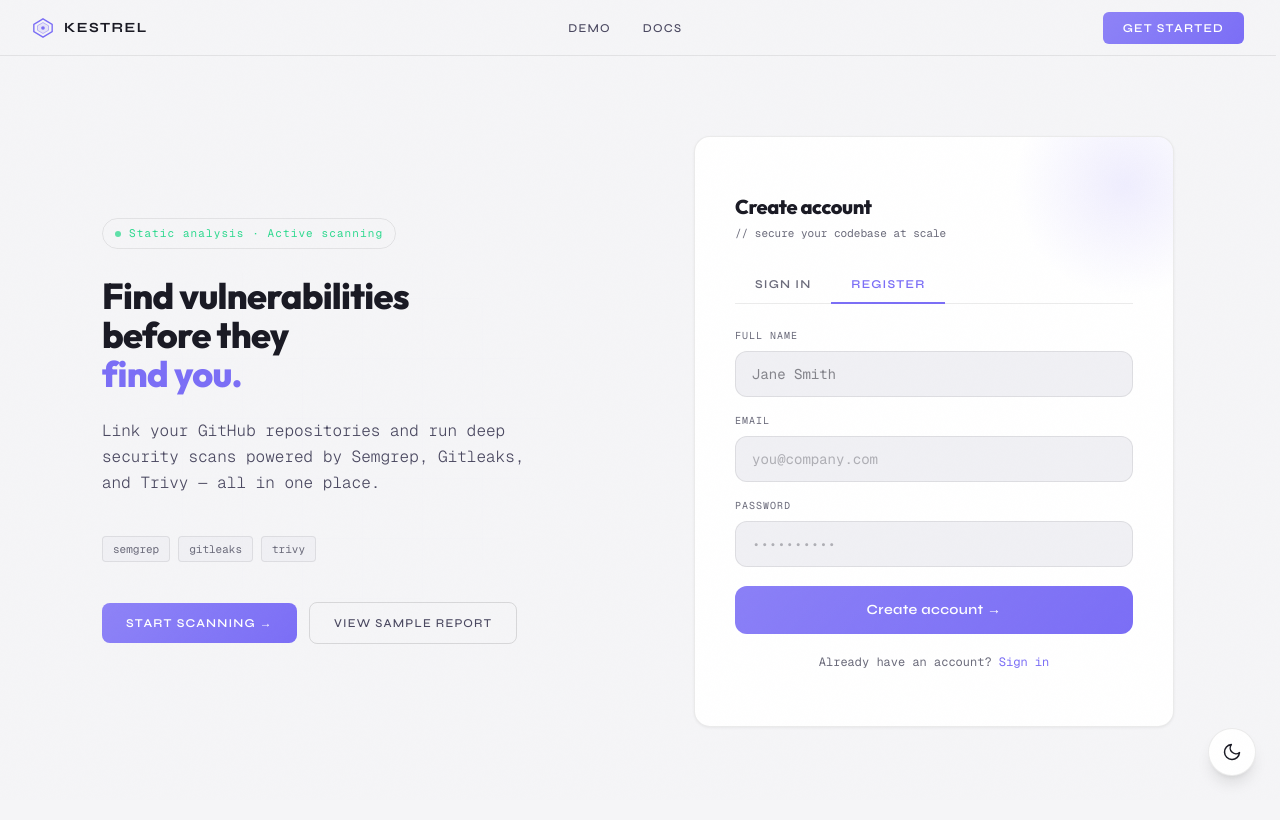
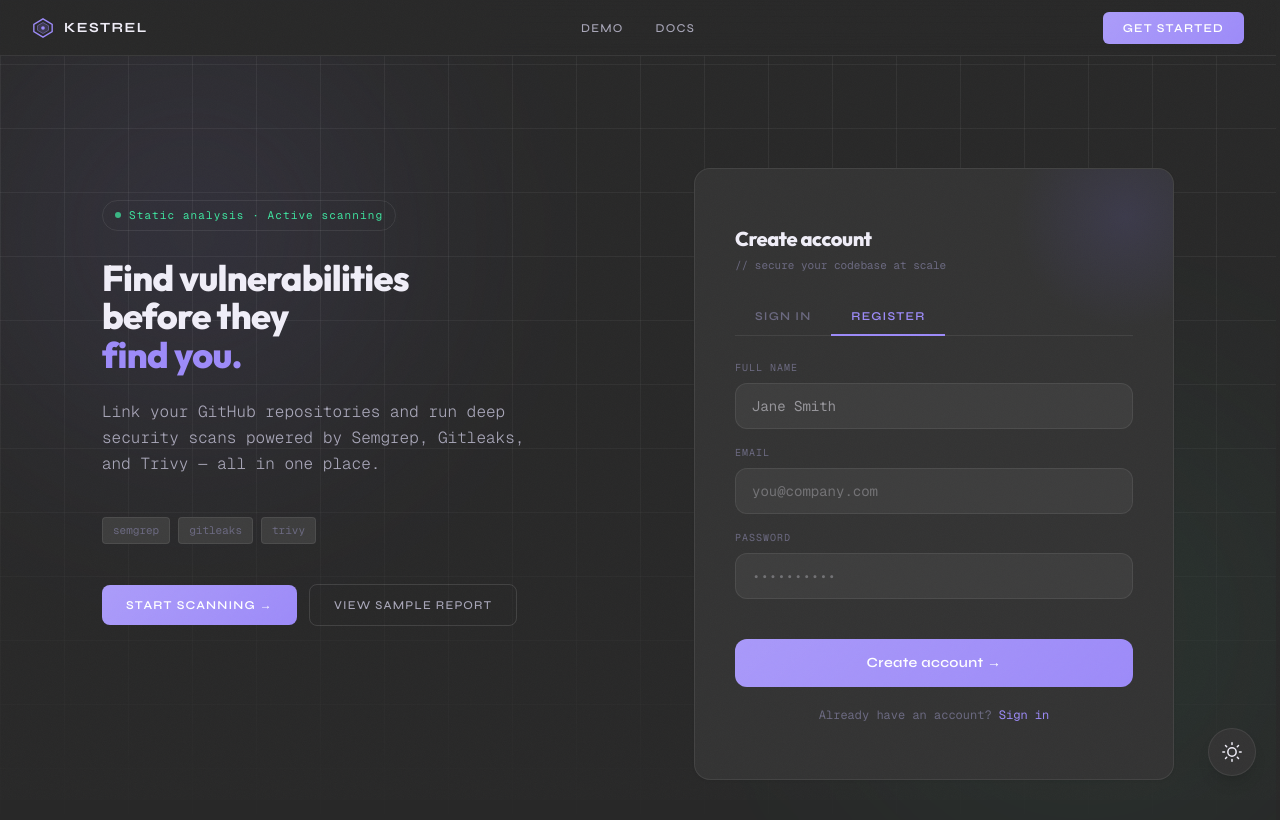
Before and after one commit to KingsBo/2026-UniHack, a Next.js app in the folder frontend/: page / in a window 1280 px wide. Both pictures are taken after a click on the button "Register". Shown: the top 820 px of the page. Built offline with nearby package versions, Linux system fonts and the light colour scheme.

Commit message:
minor edits to results page, animation on the layout page and background

```diff
--- a/frontend/src/app/page.tsx
+++ b/frontend/src/app/page.tsx
@@ -3,9 +3,32 @@ import Hero from '@/components/landing/Hero'
 
 export default function LandingPage() {
   return (
-    <main className="min-h-screen flex flex-col" style={{ background: 'var(--bg0)' }}>
-      <Header variant="landing" />
-      <Hero />
+    <main className="min-h-screen flex flex-col relative overflow-hidden" style={{ background: 'var(--bg0)' }}>
+      {/* Background Decor */}
+      <div className="absolute inset-0 z-0 pointer-events-none flex justify-center overflow-hidden">
+        {/* Top-left accent glow */}
+        <div className="absolute top-[-10%] left-[-10%] w-[50vw] h-[50vw] rounded-full blur-[100px] opacity-70"
+             style={{ background: 'radial-gradient(circle, var(--accent-dim) 0%, transparent 70%)' }} />
+
+        {/* Bottom-right green glow */}
+        <div className="absolute bottom-[-10%] right-[-10%] w-[50vw] h-[50vw] rounded-full blur-[120px] opacity-70"
+             style={{ background: 'radial-gradient(circle, var(--green-dim) 0%, transparent 70%)' }} />
+
+        {/* Subtle full-page grid */}
+        <div className="absolute inset-0 opacity-70"
+             style={{
+               backgroundImage: 'linear-gradient(var(--border) 1px, transparent 1px), linear-gradient(90deg, var(--border) 1px, transparent 1px)',
+               backgroundSize: '4rem 4rem',
+               maskImage: 'linear-gradient(to bottom, black 30%, transparent 100%)',
+               WebkitMaskImage: 'linear-gradient(to bottom, black 30%, transparent 100%)'
+             }} />
+      </div>
+
+      {/* Main Content */}
+      <div className="relative z-10 flex flex-col flex-1 pointer-events-auto w-full">
+        <Header variant="landing" />
+        <Hero />
+      </div>
     </main>
   )
 }
--- a/frontend/src/app/result/[id]/page.tsx
+++ b/frontend/src/app/result/[id]/page.tsx
@@ -32,7 +32,7 @@ export default function ResultPage() {
         {/* Back */}
         <Link
           href="/dashboard"
-          className="inline-flex items-center gap-1.5 font-mono text-[11px] mb-8 transition-colors hover:opacity-80"
+          className="inline-flex items-center gap-1.5 font-mono text-xs mb-8 transition-colors hover:opacity-80"
           style={{ color: 'var(--text-muted)' }}
         >
           ← back to dashboard
--- a/frontend/src/components/dashboard/RepoCard.tsx
+++ b/frontend/src/components/dashboard/RepoCard.tsx
@@ -13,7 +13,7 @@ export default function RepoCard({ repo, onScan }: RepoCardProps) {
 
   return (
     <div
-      className="relative flex flex-col overflow-hidden rounded-xl p-5 cursor-pointer transition-all duration-200 h-full"
+      className="relative flex flex-col overflow-hidden rounded-xl p-5 transition-all duration-200 h-full"
       style={{
         background: 'var(--bg1)',
         border: `1px solid ${hovered ? 'var(--border-hover)' : 'var(--border)'}`,
--- a/frontend/src/components/landing/Hero.tsx
+++ b/frontend/src/components/landing/Hero.tsx
@@ -9,7 +9,7 @@ export default function Hero() {
   const router = useRouter()
 
   return (
-    <section className="flex-1 grid grid-cols-2 gap-28 items-center max-w-6xl mx-auto w-full px-10 py-20 min-h-[calc(100vh-56px)]">
+    <section className="flex-1 grid grid-cols-2 gap-28 items-start max-w-6xl mx-auto w-full px-10 py-20 mt-16 min-h-[calc(100vh-120px)]">
 
       {/* Left */}
       <div className="relative">
@@ -62,7 +62,7 @@ export default function Hero() {
       </div>
 
       {/* Right — Sign in / Register card (auth form) */}
-      <div id="auth-form" className="relative overflow-hidden rounded-2xl px-10 py-14 scroll-mt-24 flex flex-col justify-center min-h-[420px]"
+      <div id="auth-form" className="relative overflow-hidden rounded-2xl px-10 py-14 scroll-mt-24 flex flex-col justify-center transition-all duration-300 ease-in-out -mt-8"
         style={{ background: 'var(--bg1)', border: '1px solid var(--border)', boxShadow: '0 1px 3px rgba(0,0,0,0.06)' }}>
         {/* Glow */}
         <div className="absolute -top-16 -right-16 w-56 h-56 rounded-full pointer-events-none"
@@ -90,11 +90,29 @@ export default function Hero() {
           ))}
         </div>
 
-        {/* Fields — fixed height so Sign in and Register don't shift the page; Sign in content vertically centered */}
-        <div className={`h-[218px] ${tab === 'signin' ? 'flex flex-col' : ''}`}>
-          {tab === 'signin' ? (
-            <>
-              <div className="flex flex-1 flex-col justify-center space-y-4 min-h-0">
+        {/* Fields */}
+        <div className="flex flex-col">
+          {/* Animated extra field for Register */}
+          <div
+            className="grid transition-all duration-300 ease-in-out"
+            style={{
+              gridTemplateRows: tab === 'register' ? '1fr' : '0fr',
+              opacity: tab === 'register' ? 1 : 0
+            }}
+          >
+            <div className="overflow-hidden">
+              <div className="pb-4">
+                <label className="block font-mono text-[10px] tracking-widest uppercase mb-2" style={{ color: 'var(--text-muted)' }}>Full name</label>
+                <input type="text" placeholder="Jane Smith"
+                  className="w-full px-4 py-3 text-sm font-mono rounded-xl outline-none transition-all"
+                  style={{ background: 'var(--bg2)', border: '1px solid var(--border)', color: 'var(--text-primary)' }}
+                  onFocus={(e) => { e.target.style.borderColor = 'var(--accent)'; e.target.style.boxShadow = '0 0 0 3px var(--accent-dim)' }}
+                  onBlur={(e) => { e.target.style.borderColor = ''; e.target.style.boxShadow = 'none' }} />
+              </div>
+            </div>
+          </div>
+
+          <div className="space-y-4">
             <div>
               <label className="block font-mono text-[10px] tracking-widest uppercase mb-2" style={{ color: 'var(--text-muted)' }}>Email</label>
               <input type="email" placeholder="you@company.com"
@@ -112,36 +130,6 @@ export default function Hero() {
                 onBlur={(e) => { e.target.style.borderColor = ''; e.target.style.boxShadow = 'none' }} />
             </div>
           </div>
-              <div className="h-[62px] w-full shrink-0 invisible pointer-events-none select-none" aria-hidden="true" />
-            </>
-          ) : (
-            <div className="space-y-4">
-              <div>
-                <label className="block font-mono text-[10px] tracking-widest uppercase mb-2" style={{ color: 'var(--text-muted)' }}>Full name</label>
-                <input type="text" placeholder="Jane Smith"
-                  className="w-full px-4 py-3 text-sm font-mono rounded-xl outline-none transition-all"
-                  style={{ background: 'var(--bg2)', border: '1px solid var(--border)', color: 'var(--text-primary)' }}
-                  onFocus={(e) => { e.target.style.borderColor = 'var(--accent)'; e.target.style.boxShadow = '0 0 0 3px var(--accent-dim)' }}
-                  onBlur={(e) => { e.target.style.borderColor = ''; e.target.style.boxShadow = 'none' }} />
-              </div>
-              <div>
-                <label className="block font-mono text-[10px] tracking-widest uppercase mb-2" style={{ color: 'var(--text-muted)' }}>Email</label>
-                <input type="email" placeholder="you@company.com"
-                  className="w-full px-4 py-3 text-sm font-mono rounded-xl outline-none transition-all placeholder:opacity-60"
-                  style={{ background: 'var(--bg2)', border: '1px solid var(--border)', color: 'var(--text-primary)' }}
-                  onFocus={(e) => { e.target.style.borderColor = 'var(--accent)'; e.target.style.boxShadow = '0 0 0 3px var(--accent-dim)' }}
-                  onBlur={(e) => { e.target.style.borderColor = ''; e.target.style.boxShadow = 'none' }} />
-              </div>
-              <div>
-                <label className="block font-mono text-[10px] tracking-widest uppercase mb-2" style={{ color: 'var(--text-muted)' }}>Password</label>
-                <input type="password" placeholder="••••••••••"
-                  className="w-full px-4 py-3 text-sm font-mono rounded-xl outline-none transition-all placeholder:opacity-60"
-                  style={{ background: 'var(--bg2)', border: '1px solid var(--border)', color: 'var(--text-primary)' }}
-                  onFocus={(e) => { e.target.style.borderColor = 'var(--accent)'; e.target.style.boxShadow = '0 0 0 3px var(--accent-dim)' }}
-                  onBlur={(e) => { e.target.style.borderColor = ''; e.target.style.boxShadow = 'none' }} />
-              </div>
-            </div>
-          )}
         </div>
 
         <button onClick={() => router.push('/dashboard')}
--- a/frontend/src/components/layout/Header.tsx
+++ b/frontend/src/components/layout/Header.tsx
@@ -16,13 +16,18 @@ type HeaderProps = { variant?: 'landing' | 'app' }
 export default function Header({ variant = 'landing' }: HeaderProps) {
   const pathname = usePathname()
   return (
-    <header className="sticky top-0 z-50 flex items-center justify-between px-8 h-14"
+    <header className="sticky top-0 z-50 grid grid-cols-3 items-center px-8 h-14"
       style={{ background: 'var(--header-bg)', backdropFilter: 'blur(20px)', borderBottom: '1px solid var(--border)' }}>
+      {/* Left: Logo */}
+      <div className="flex justify-start">
         <Link href="/" className="flex items-center gap-2.5">
           <LogoMark />
           <span className="text-sm font-bold tracking-widest uppercase" style={{ color: 'var(--text-primary)' }}>Kestrel</span>
         </Link>
+      </div>
 
+      {/* Center: Navigation */}
+      <div className="flex justify-center">
         {variant === 'landing' ? (
           <nav className="flex items-center gap-1">
             <Link href="/result/demo" className="header-nav-link px-3.5 py-1.5 text-xs font-medium tracking-widest uppercase rounded-md transition-all" style={{ color: 'var(--text-secondary)' }}>Demo</Link>
@@ -39,7 +44,10 @@ export default function Header({ variant = 'landing' }: HeaderProps) {
             ))}
           </nav>
         )}
+      </div>
 
+      {/* Right: CTA or User Profile */}
+      <div className="flex justify-end">
         {variant === 'landing' ? (
           <Link href="/#auth-form" className="relative overflow-hidden px-5 py-2 text-xs font-semibold tracking-widest uppercase text-white rounded-md transition-all hover:-translate-y-px"
             style={{ background: 'var(--accent)' }}>
@@ -52,6 +60,7 @@ export default function Header({ variant = 'landing' }: HeaderProps) {
             JD
           </div>
         )}
+      </div>
     </header>
   )
 }
--- a/frontend/src/components/results/FindingCard.tsx
+++ b/frontend/src/components/results/FindingCard.tsx
@@ -17,11 +17,11 @@ export default function FindingCard({ finding }: { finding: Finding }) {
 
   return (
     <div
-      className="rounded-xl px-6 py-5 cursor-pointer transition-all duration-200"
+      className="group rounded-xl px-6 py-5 cursor-pointer transition-all duration-200"
       style={{ background: 'var(--bg1)', border: '1px solid var(--border)' }}
       onClick={() => setExpanded(!expanded)}
-      onMouseEnter={(e) => { (e.currentTarget as HTMLElement).style.borderColor = 'var(--border-hover)' }}
-      onMouseLeave={(e) => { (e.currentTarget as HTMLElement).style.borderColor = '' }}>
+      onMouseEnter={(e) => { (e.currentTarget as HTMLElement).style.borderColor = 'rgba(150, 150, 160, 0.4)' }}
+      onMouseLeave={(e) => { (e.currentTarget as HTMLElement).style.borderColor = 'var(--border)' }}>
 
       <div className="flex items-start gap-4">
         <span className="w-2 h-2 rounded-full flex-shrink-0 mt-1.5" style={{ background: style.dot }} />
@@ -39,12 +39,21 @@ export default function FindingCard({ finding }: { finding: Finding }) {
             <svg width="10" height="10" viewBox="0 0 16 16" fill="currentColor"><path d="M2 2h12v2H2zm0 4h8v2H2zm0 4h10v2H2z" /></svg>
             {finding.file} · line {finding.line}
           </div>
-          <div className="flex items-center gap-2 mt-3 flex-wrap">
-            <span className="font-mono text-[10px] px-2 py-1 rounded uppercase tracking-wide"
-              style={{ border: '1px solid var(--border)', color: 'var(--text-muted)' }}>{finding.tool}</span>
-            {finding.rule && (
-              <span className="font-mono text-[10px]" style={{ color: 'var(--accent)' }}>{finding.rule}</span>
-            )}
+          <div className="flex items-end justify-between gap-4 mt-3 flex-wrap">
+            <div className="flex items-center gap-2 flex-wrap">
+              <span className="font-mono text-[10px] px-2 py-1 rounded uppercase tracking-wide"
+                style={{ border: '1px solid var(--border)', color: 'var(--text-muted)' }}>{finding.tool}</span>
+              {finding.rule && (
+                <span className="font-mono text-[10px]" style={{ color: 'var(--accent)' }}>{finding.rule}</span>
+              )}
+            </div>
+
+            {/* Toggle Icon */}
+            <div className="flex-shrink-0 transition-transform duration-200" style={{ transform: expanded ? 'rotate(180deg)' : 'none', color: 'var(--text-muted)' }}>
+              <svg width="20" height="20" viewBox="0 0 24 24" fill="none" stroke="currentColor" strokeWidth="2" strokeLinecap="round" strokeLinejoin="round">
+                <polyline points="6 9 12 15 18 9"></polyline>
+              </svg>
+            </div>
           </div>
           {expanded && finding.snippet && (
             <div className="mt-4 px-4 py-3 rounded-lg overflow-x-auto"
--- a/frontend/src/components/results/ScanSummaryBar.tsx
+++ b/frontend/src/components/results/ScanSummaryBar.tsx
@@ -38,10 +38,10 @@ export default function ScanSummaryBar({ scan }: { scan: ScanResult }) {
           {SEV_CONFIG.map(({ key, label, color, bg, border }) => {
             const count = countBySeverity(scan.findings, key)
             return (
-              <div key={key} className="flex items-center gap-2 px-4 py-2 rounded-lg"
+              <div key={key} className="flex items-center gap-1.5 px-4 py-2 rounded-lg"
                 style={{ background: bg, border: `1px solid ${border}` }}>
-                <span className="text-lg font-bold font-mono leading-none" style={{ color }}>{count}</span>
-                <span className="font-mono text-xs" style={{ color }}>{label}</span>
+                <span className="text-sm font-bold font-mono leading-none" style={{ color }}>{count}</span>
+                <span className="text-sm font-bold font-mono leading-none" style={{ color }}>{label}</span>
               </div>
             )
           })}
--- a/frontend/src/contexts/ThemeContext.tsx
+++ b/frontend/src/contexts/ThemeContext.tsx
@@ -15,14 +15,14 @@ type ThemeContextValue = {
 const ThemeContext = createContext<ThemeContextValue | null>(null)
 
 function getInitialTheme(): Theme {
-  if (typeof window === 'undefined') return 'light'
+  if (typeof window === 'undefined') return 'dark'
   const stored = localStorage.getItem(STORAGE_KEY) as Theme | null
   if (stored === 'dark' || stored === 'light') return stored
-  return 'light'
+  return 'dark'
 }
 
 export function ThemeProvider({ children }: { children: React.ReactNode }) {
-  const [theme, setThemeState] = useState<Theme>('light')
+  const [theme, setThemeState] = useState<Theme>('dark')
   const [mounted, setMounted] = useState(false)
 
   useEffect(() => {
```
Lines whose indentation alone changed are shown as unchanged.
